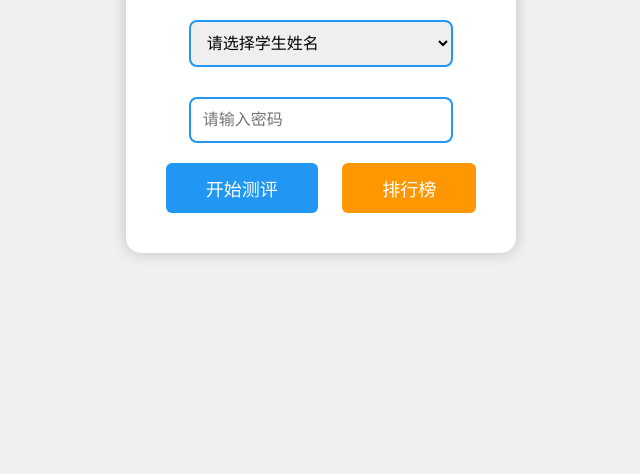
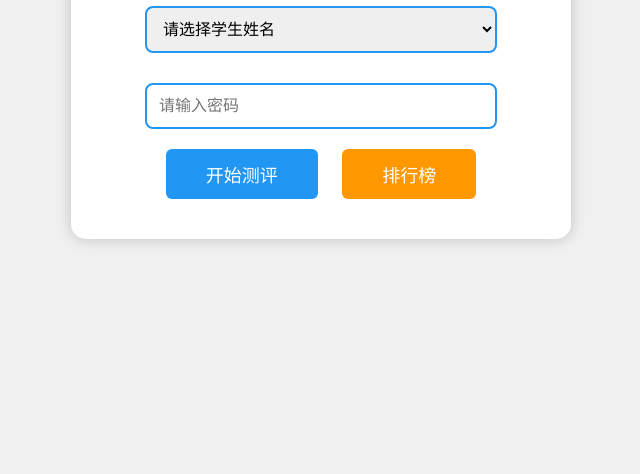
Before and after one commit to lbz0101/tiankkong, a plain HTML site: page index.html in a window 1280 px wide. Shown: the part 326-800 px from the top of the page, without its empty margins (319-959 px from the left). Drawn offline with Linux system fonts and the light colour scheme.

Commit message:
Update index.html

```diff
--- a/index.html
+++ b/index.html
@@ -1,22 +1,29 @@
 <!DOCTYPE html>
-<html lang="zh-CN">
+<html lang="zh-CN" style="height: 100%">
 <head>
     <meta charset="UTF-8">
-    <meta name="viewport" content="width=device-width, initial-scale=1.0, maximum-scale=5.0, minimum-scale=0.5">
+    <meta name="viewport" content="width=device-width, initial-scale=1.0, viewport-fit=cover">
     <title>考证理论填空测评系统</title>
     <style>
         * {
             box-sizing: border-box;
             user-select: none;
+            margin: 0;
+            padding: 0;
+        }
+        html {
+            height: 100%;
+            overflow: hidden;
         }
         body {
             font-family: Arial, sans-serif;
+            height: 100%;
             margin: 0;
             padding: 0;
             background-color: #f0f0f0;
-            height: 100vh;
             display: flex;
             flex-direction: column;
+            touch-action: pan-y;
         }
         #homepage {
             background-color: white;
@@ -25,7 +32,9 @@
             box-shadow: 0 0 15px rgba(0,0,0,0.2);
             text-align: center;
             max-width: 500px;
+            width: 90%;
             margin: auto;
+            flex-shrink: 0;
         }
         #loading {
             display: none;
@@ -44,6 +53,8 @@
             margin: 15px;
             overflow: auto;
             position: relative;
+            width: calc(100% - 30px);
+            height: calc(100vh - 30px);
         }
         #timer {
             position: fixed;
@@ -186,6 +197,8 @@
             text-align: center;
             padding: 30px;
             display: none;
+            height: 100%;
+            overflow: auto;
         }
         #ranking-modal {
             display: none;
@@ -242,7 +255,7 @@
 </head>
 <body>
     <div id="homepage">
-        <h2 style="color: red;">由 高州一职 Mr黎 制作</h2>
+        <h1 style="color: red;">由高州一职 Mr黎 制作</h1>
         <select id="student-select">
             <option value="">请选择学生姓名</option>
         </select>
@@ -307,13 +320,8 @@ const scoreStorage = {
     saveScore(scoreData) {
         const scores = this.getScores();
         const existingIndex = scores.findIndex(s => s.name === scoreData.name);
-
-        if (existingIndex === -1) {
-            scores.push(scoreData);
-        } else if (scoreData.score > scores[existingIndex].score) {
-            scores[existingIndex] = scoreData;
-        }
-
+        if (existingIndex !== -1) scores.splice(existingIndex, 1);
+        scores.push(scoreData);
         localStorage.setItem('examScores', JSON.stringify(scores));
     }
 };
@@ -632,6 +640,16 @@ function showFinalResult() {
     `;
 }
 
+// 视口高度适配
+document.addEventListener('DOMContentLoaded', function() {
+    const setHeight = () => {
+        let vh = window.innerHeight * 0.01;
+        document.documentElement.style.setProperty('--vh', `${vh}px`);
+    }
+    setHeight();
+    window.addEventListener('resize', setHeight);
+});
+
 window.onload = function() {
     initHomepage();
     preloadImages();
```
